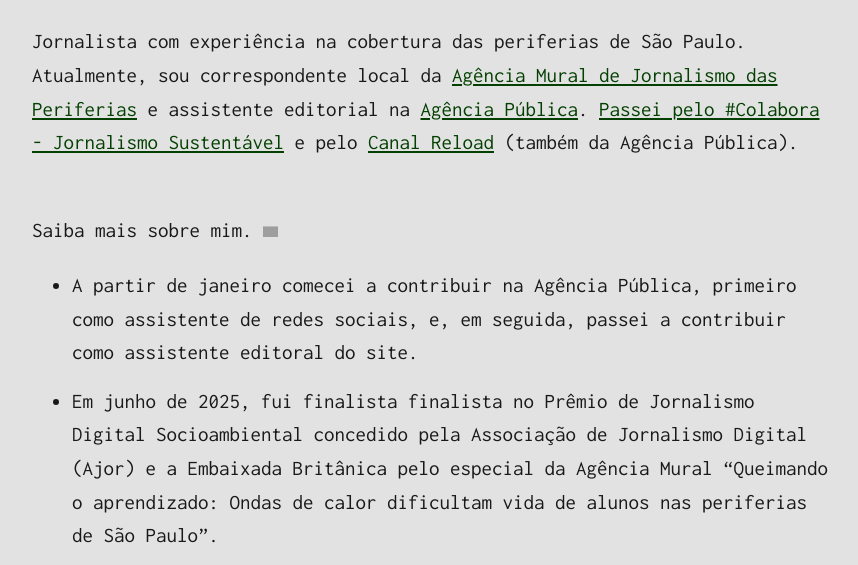
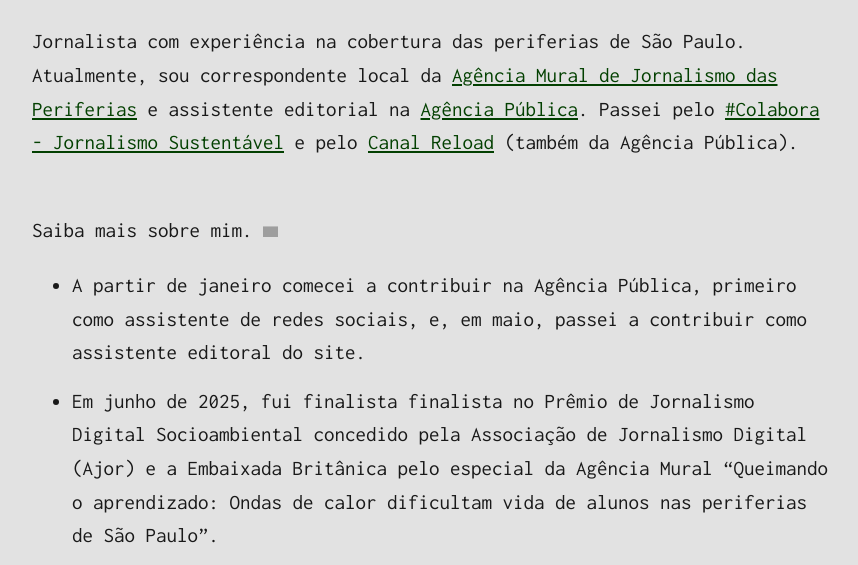
Before and after one commit to costasgui/portfolio-reportagens, a plain HTML site: page index.html in a window 1280 px wide. Both pictures are taken after a click on the button 478 px from the left and 504 px from the top of the page. Shown: the part 159-724 px from the top of the page, without its empty margins (208-1066 px from the left). Drawn offline with Linux system fonts and the light colour scheme; grey boxes are pictures that could not be loaded.

Commit message:
Update index.html

```diff
--- a/index.html
+++ b/index.html
@@ -122,10 +122,11 @@
           style="color: #034001"
           >Agência Pública</a
         >.
+        Passei pelo
         <a
           href="https://projetocolabora.com.br/author/guilherme-da-costa-silva/"
           style="color: #034001"
-          >Passei pelo #Colabora - Jornalismo Sustentável</a
+          >#Colabora - Jornalismo Sustentável</a
         >
         e pelo
         <a href="https://reload.news/" style="color: #034001">Canal Reload</a>
@@ -153,7 +154,7 @@
         <ul>
           <li>
             A partir de janeiro comecei a contribuir na Agência Pública,
-            primeiro como assistente de redes sociais, e, em seguida, passei a contribuir como assistente editoral do site.
+            primeiro como assistente de redes sociais, e, em maio, passei a contribuir como assistente editoral do site.
           </li>
           <li>
             Em junho de 2025, fui finalista finalista no
```
